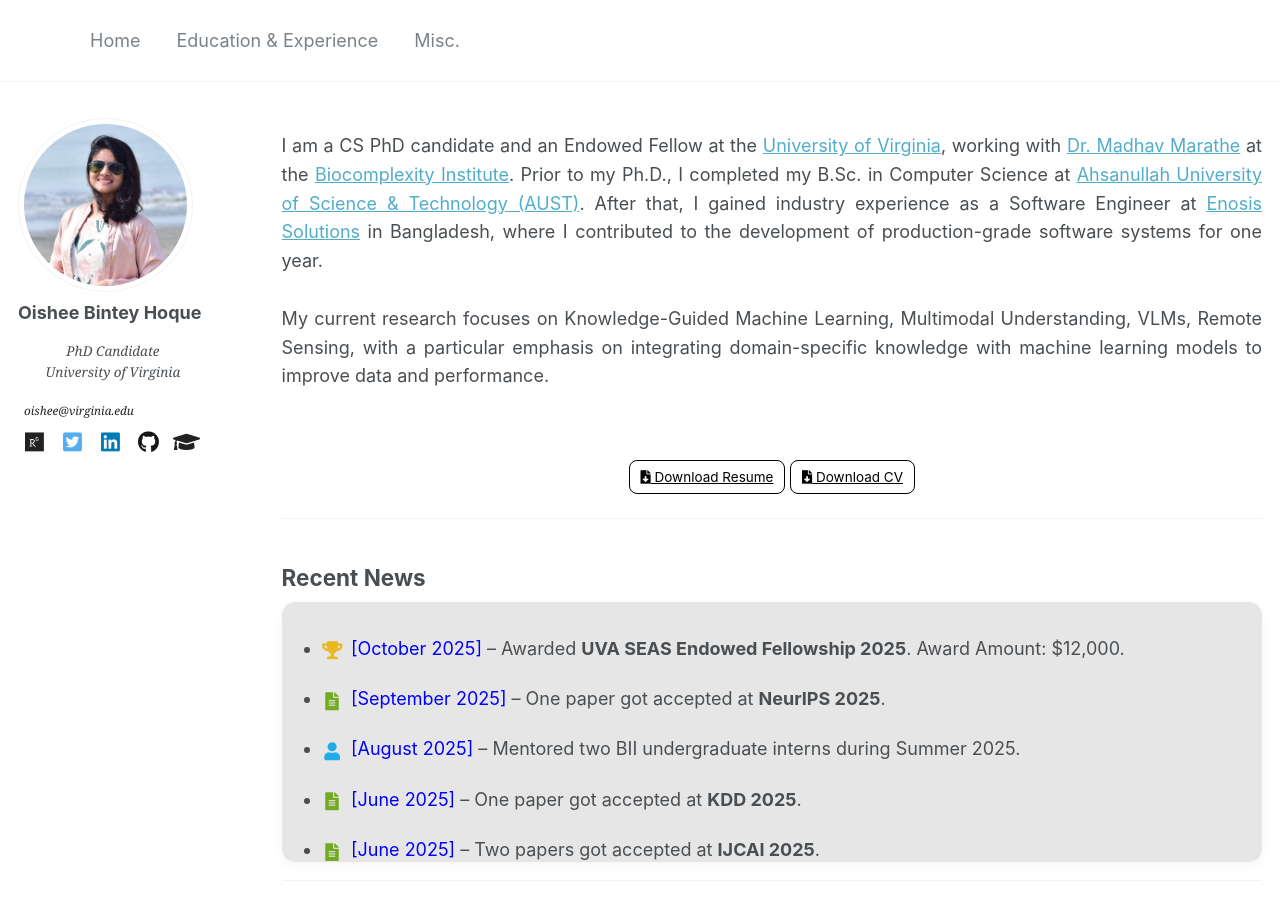
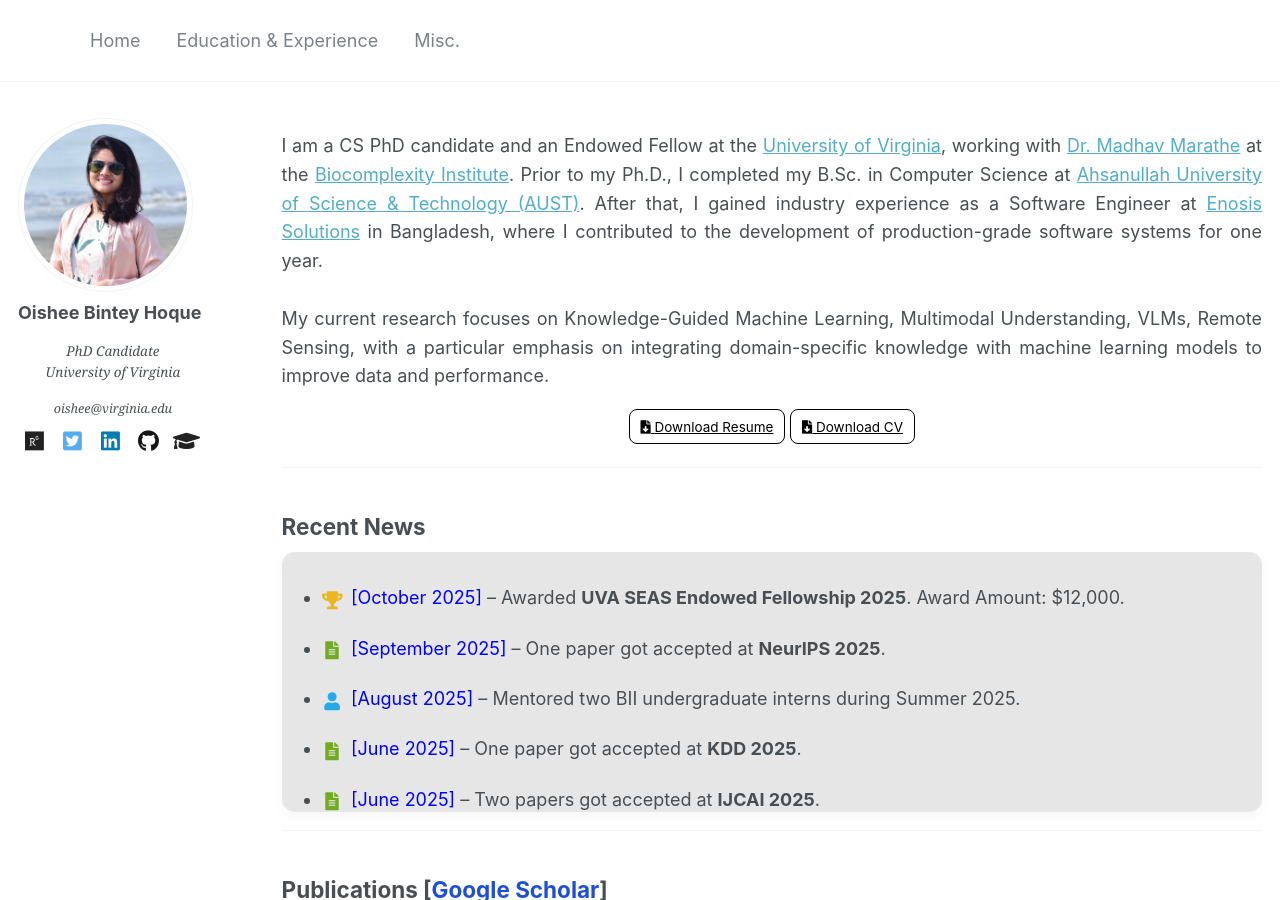
Before and after one commit to oishee-hoque/oishee-hoque.github.io, a Jekyll site: the page built from _pages/about.md, in a window 1280 px wide and 900 px high. Built offline with Jekyll 4.4.1, drawn with Linux system fonts in a browser that asks for light colours.

Commit message:
about change

```diff
--- a/_includes/author-profile.html
+++ b/_includes/author-profile.html
@@ -26,7 +26,9 @@
   <br>
   {% if author.email %}
     <!-- keep email as text, centered with the row -->
-    <p style="margin:0 0 0 6px;"><a href="mailto:{{ author.email }}" style="text-align:center;color:#222;text-decoration:none;font-style: italic; font-family: 'Georgia', serif; font-size: 0.65rem;">{{ author.email }}</a></p>
+    <p style="text-align:center; margin: 0 auto; max-width: 80%; font-style: italic; font-family: 'Georgia', serif; font-size: 0.70rem;">
+    {{ author.email }}
+    </p>
   {% endif %}
 {% endif %}
   </div>
--- a/_pages/about.md
+++ b/_pages/about.md
@@ -15,7 +15,7 @@ I am a CS PhD candidate and an Endowed Fellow at the  <a href="https://engineeri
 <br>
 My current research focuses on Knowledge-Guided Machine Learning, Multimodal Understanding, VLMs, Remote Sensing, with a particular emphasis on integrating domain-specific knowledge with machine learning models to improve data and performance.
 </div>
-<br>
+
 <p style="text-align:center;">
   <!-- <a class="btn-link" href="mailto:oishee@virginia.edu">
     <i class="fas fa-envelope" aria-hidden="true"></i> oishee@virginia.edu
```
